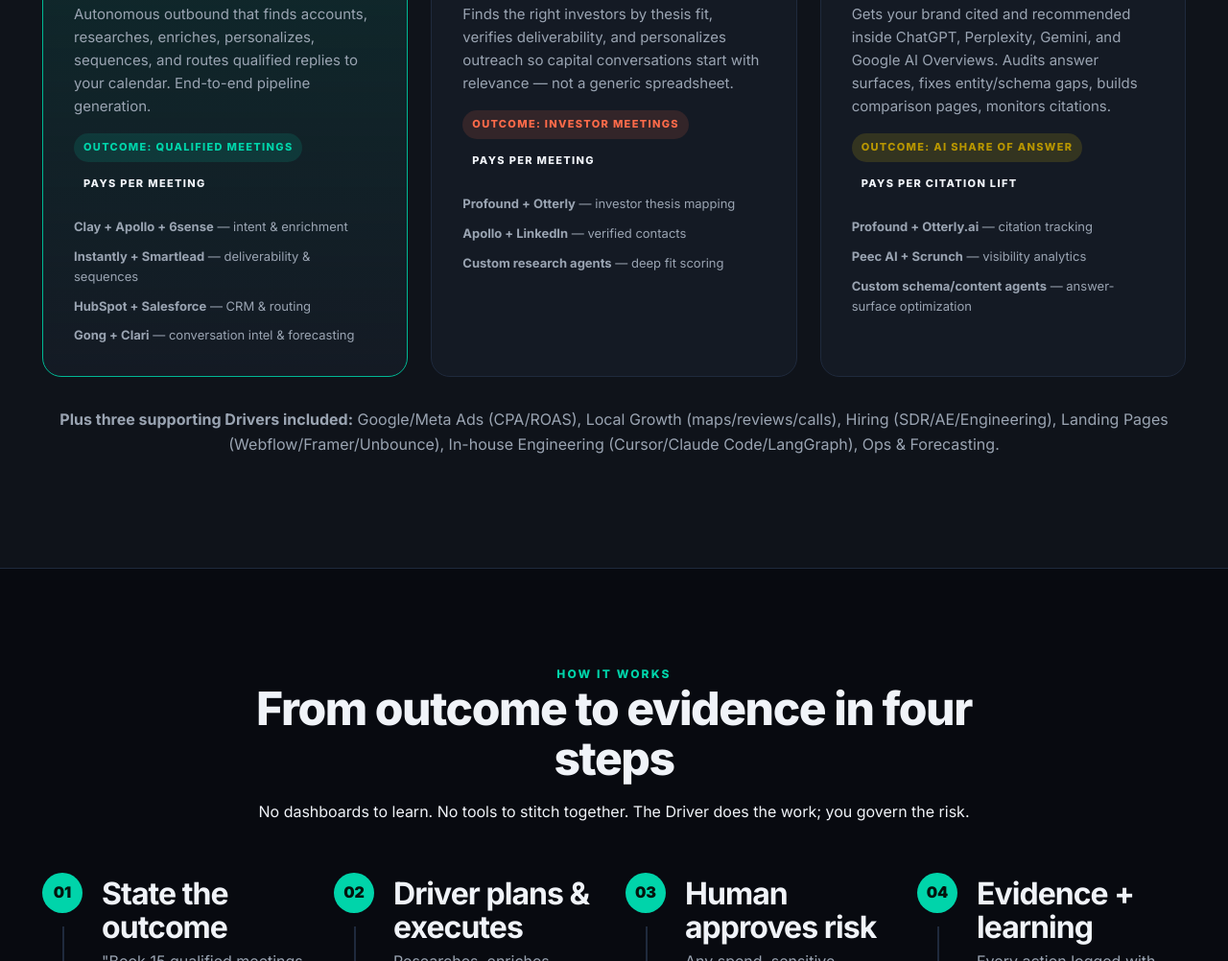
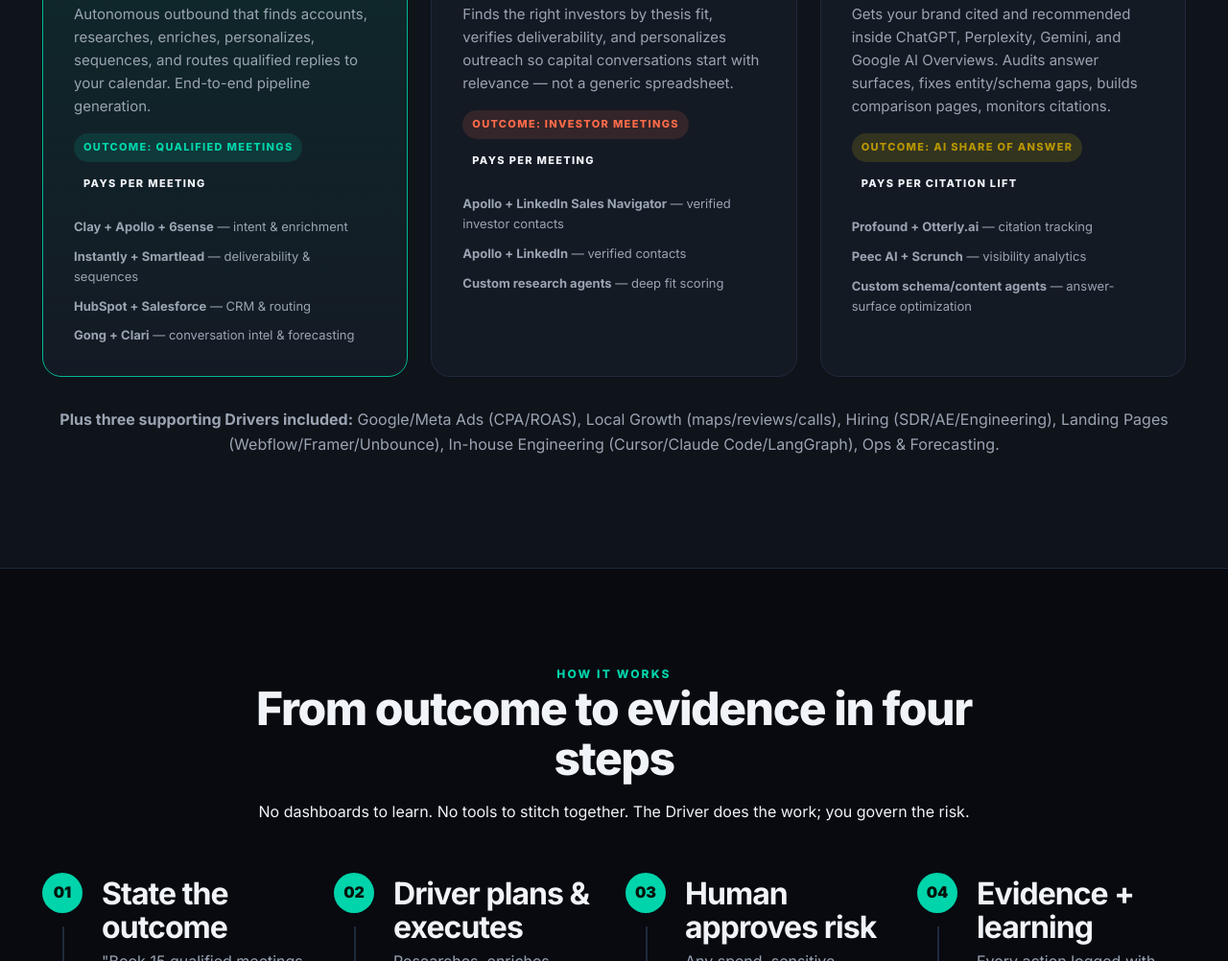
Before and after one commit to originaonxi/aonxi-ai-driver, a plain HTML site: page index.html in a window 1280 px wide. Shown: the part 1761-2763 px from the top of the page at 96% size. Drawn offline with Linux system fonts and the light colour scheme.

Commit message:
fix: correct ARIA tool mapping (remove AIEO tools from ARIA)

```diff
--- a/index.html
+++ b/index.html
@@ -82,7 +82,7 @@
 <div class="section-head"><p class="kicker">What we sell</p><h2 id="products-title">Three Drivers. One operating layer. Every outcome.</h2><p>Each Driver is a complete motion: goal → plan → execution → verification → learning. You set the KPI; the Driver runs the work.</p></div>
 <div class="grid g3">
 <article class="card card-featured"><span class="stat">Flagship</span><div class="icon" style="background:linear-gradient(135deg,#00d4aa22,#00d4aa33)"><svg width="24" height="24" viewBox="0 0 24 24" fill="none" stroke="currentColor" stroke-width="2" stroke-linecap="round" stroke-linejoin="round"><path d="M12 2L2 7l10 5 10-5-10-5z"/><path d="M2 17l10 5 10-5"/><path d="M2 12l10 5 10-5"/></svg></div><h3>AROS — Revenue Driver</h3><p>Autonomous outbound that finds accounts, researches, enriches, personalizes, sequences, and routes qualified replies to your calendar. End-to-end pipeline generation.</p><div class="badge-row"><span class="tag tag-brand">Outcome: qualified meetings</span><span class="tag">Pays per meeting</span></div><ul style="list-style:none;padding:0;margin:20px 0 0;display:flex;flex-direction:column;gap:10px;font-size:13px;color:var(--ink-dim)"><li><strong>Clay + Apollo + 6sense</strong> — intent & enrichment</li><li><strong>Instantly + Smartlead</strong> — deliverability & sequences</li><li><strong>HubSpot + Salesforce</strong> — CRM & routing</li><li><strong>Gong + Clari</strong> — conversation intel & forecasting</li></ul></article>
-<article class="card"><span class="stat">Flagship</span><div class="icon" style="background:linear-gradient(135deg,#ff6b4a22,#ff6b4a33)"><svg width="24" height="24" viewBox="0 0 24 24" fill="none" stroke="currentColor" stroke-width="2" stroke-linecap="round" stroke-linejoin="round"><circle cx="12" cy="12" r="10"/><path d="M12 6v6l4 2"/></svg></div><h3>ARIA — Capital Driver</h3><p>Finds the right investors by thesis fit, verifies deliverability, and personalizes outreach so capital conversations start with relevance — not a generic spreadsheet.</p><div class="badge-row"><span class="tag tag-accent">Outcome: investor meetings</span><span class="tag">Pays per meeting</span></div><ul style="list-style:none;padding:0;margin:20px 0 0;display:flex;flex-direction:column;gap:10px;font-size:13px;color:var(--ink-dim)"><li><strong>Profound + Otterly</strong> — investor thesis mapping</li><li><strong>Apollo + LinkedIn</strong> — verified contacts</li><li><strong>Custom research agents</strong> — deep fit scoring</li></ul></article>
+<article class="card"><span class="stat">Flagship</span><div class="icon" style="background:linear-gradient(135deg,#ff6b4a22,#ff6b4a33)"><svg width="24" height="24" viewBox="0 0 24 24" fill="none" stroke="currentColor" stroke-width="2" stroke-linecap="round" stroke-linejoin="round"><circle cx="12" cy="12" r="10"/><path d="M12 6v6l4 2"/></svg></div><h3>ARIA — Capital Driver</h3><p>Finds the right investors by thesis fit, verifies deliverability, and personalizes outreach so capital conversations start with relevance — not a generic spreadsheet.</p><div class="badge-row"><span class="tag tag-accent">Outcome: investor meetings</span><span class="tag">Pays per meeting</span></div><ul style="list-style:none;padding:0;margin:20px 0 0;display:flex;flex-direction:column;gap:10px;font-size:13px;color:var(--ink-dim)"><li><strong>Apollo + LinkedIn Sales Navigator</strong> — verified investor contacts</li><li><strong>Apollo + LinkedIn</strong> — verified contacts</li><li><strong>Custom research agents</strong> — deep fit scoring</li></ul></article>
 <article class="card"><span class="stat">New</span><div class="icon" style="background:linear-gradient(135deg,#ffd60a22,#ffd60a33)"><svg width="24" height="24" viewBox="0 0 24 24" fill="none" stroke="currentColor" stroke-width="2" stroke-linecap="round" stroke-linejoin="round"><polygon points="12 2 15.09 8.26 22 9.27 17 14.14 18.18 21.02 12 17.77 5.82 21.02 7 14.14 2 9.27 8.91 8.26 12 2"/></svg></div><h3>AIEO — AI Engine Optimization</h3><p>Gets your brand cited and recommended inside ChatGPT, Perplexity, Gemini, and Google AI Overviews. Audits answer surfaces, fixes entity/schema gaps, builds comparison pages, monitors citations.</p><div class="badge-row"><span class="tag tag-gold">Outcome: AI share of answer</span><span class="tag">Pays per citation lift</span></div><ul style="list-style:none;padding:0;margin:20px 0 0;display:flex;flex-direction:column;gap:10px;font-size:13px;color:var(--ink-dim)"><li><strong>Profound + Otterly.ai</strong> — citation tracking</li><li><strong>Peec AI + Scrunch</strong> — visibility analytics</li><li><strong>Custom schema/content agents</strong> — answer-surface optimization</li></ul></article>
 </div>
 <p style="text-align:center;margin-top:32px;color:var(--ink-dim)"><strong>Plus three supporting Drivers included:</strong> Google/Meta Ads (CPA/ROAS), Local Growth (maps/reviews/calls), Hiring (SDR/AE/Engineering), Landing Pages (Webflow/Framer/Unbounce), In-house Engineering (Cursor/Claude Code/LangGraph), Ops & Forecasting.</p>
```
